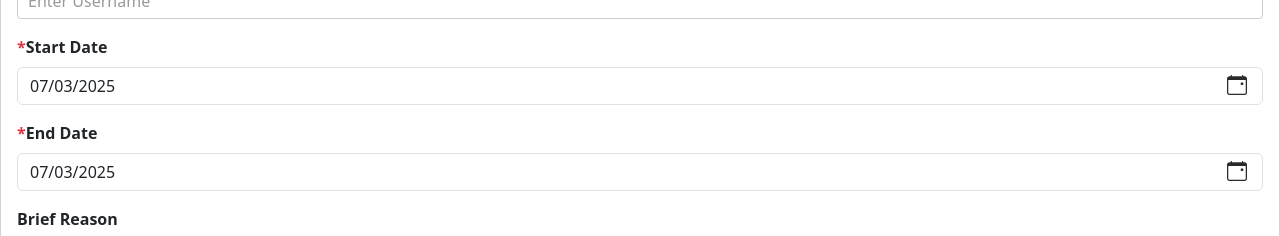
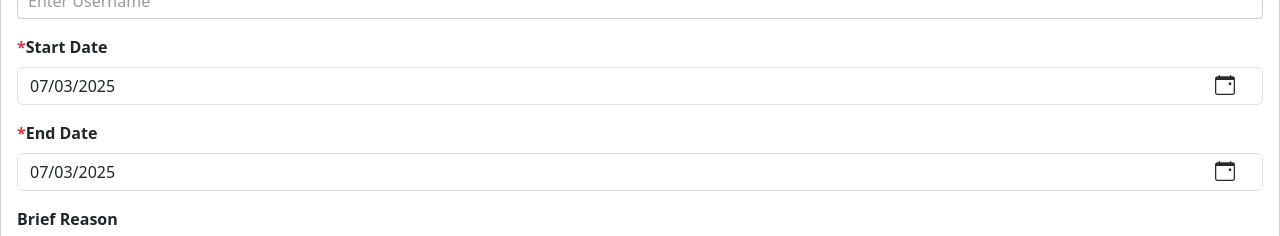
Before and after one commit to Bevin215/Leave-Notification-App-Dev, an Angular app in the folder LeaveAppUI/: page /notifyleave in a window 1280 px wide. Shown: the part 198-434 px from the top of the page. Built offline with nearby package versions, Linux system fonts and the light colour scheme; no server answers.

Commit message:
calender

```diff
--- a/LeaveAppUI/src/app/notifyleave/notifyleave.component.css
+++ b/LeaveAppUI/src/app/notifyleave/notifyleave.component.css
@@ -29,7 +29,7 @@ input[type="date"]::-webkit-calendar-picker-indicator {
 .start-date-icon {
   position: absolute;
   margin-top: -20px;
-  margin-right: 20px;
+  margin-right: 32px;
   right: 0.75rem;
   transform: translateY(-50%);
   cursor: pointer;
@@ -42,7 +42,7 @@ input[type="date"]::-webkit-calendar-picker-indicator {
 .end-date-icon {
   position: absolute;
   margin-top: -20px;
-  margin-right: 20px;
+  margin-right: 32px;
   right: 0.75rem;
   transform: translateY(-50%);
   cursor: pointer;
```
